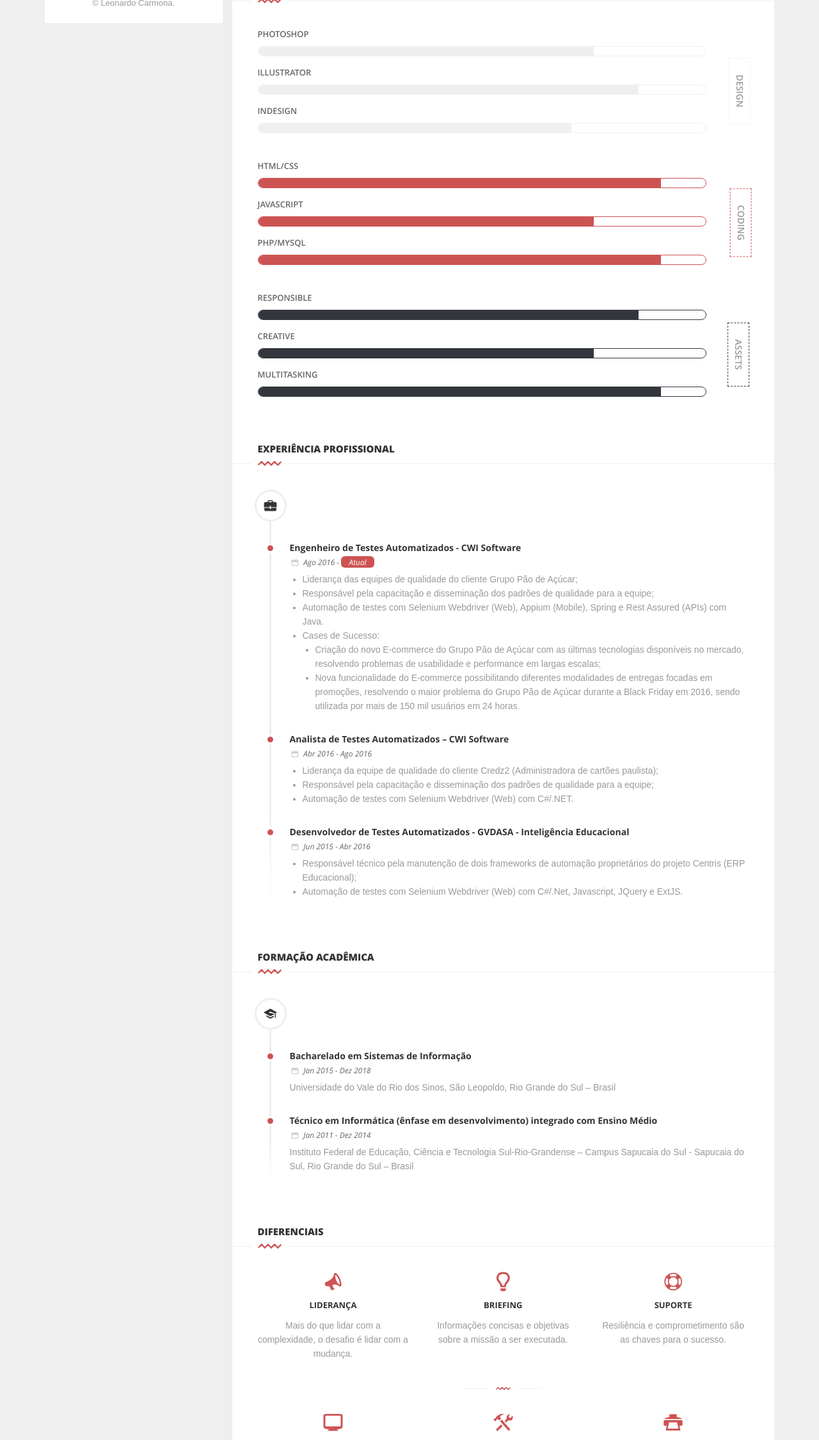
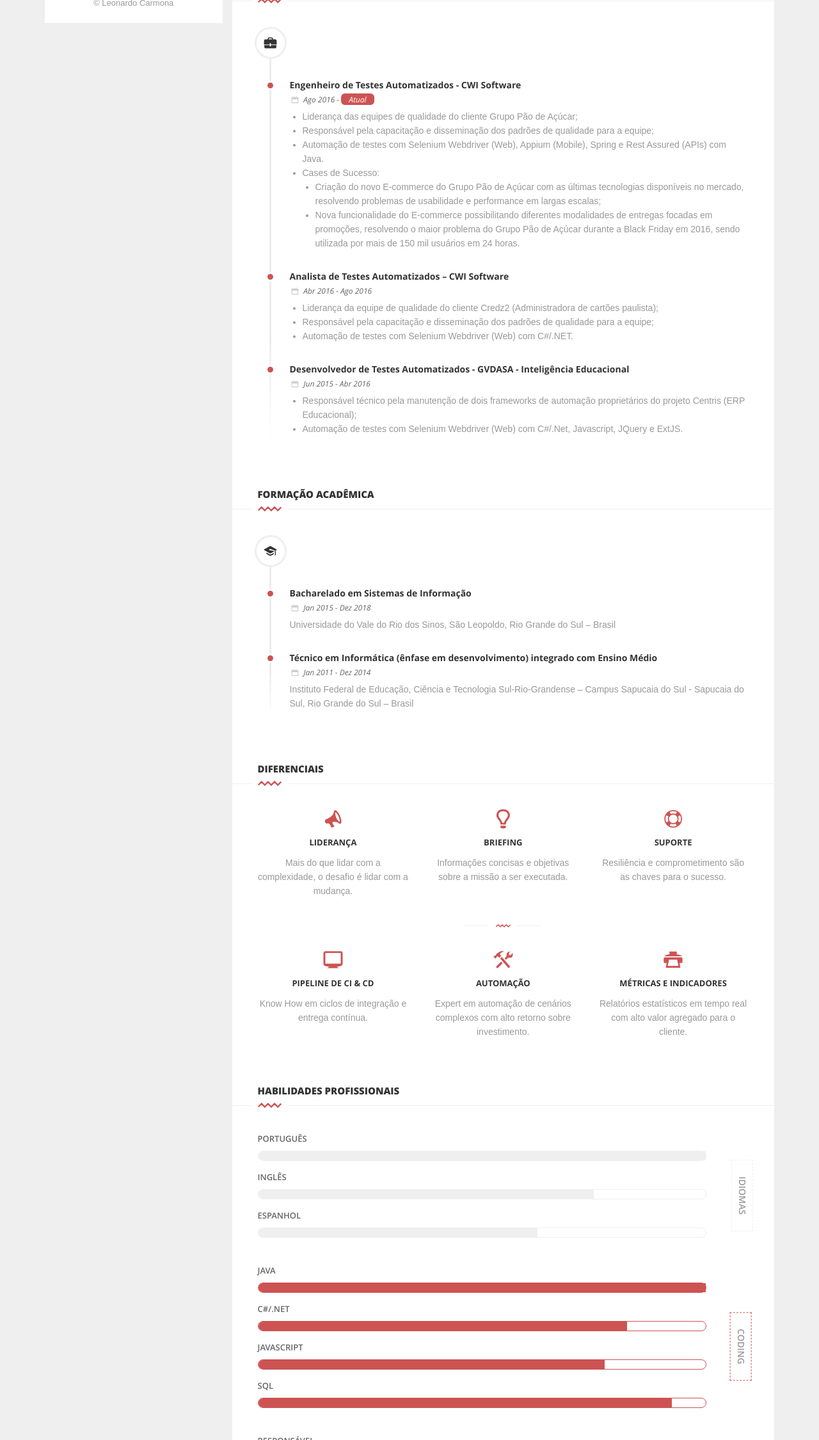
Before and after one commit to LeoCarmona/leocarmona.github.io, a plain HTML site: page index.html in a window 1280 px wide. Shown: the part 550-2800 px from the top of the page at 64% size. Drawn offline with Linux system fonts and the light colour scheme; some packages are replaced by stand-ins of ours; a script that the page names is missing.

Commit message:
Atualização das habilidades profissionais

```diff
--- a/index.html
+++ b/index.html
@@ -69,7 +69,7 @@
 											<ul class="social">
 												<li><a href="https://www.linkedin.com/in/l3ocarmona" target="_blank"><i class="icon-linkedin"></i></a> </li>
 											</ul>
-											<p>&copy; Leonardo Carmona.</p>
+											<p>&copy; Leonardo Carmona</p>
 										</div>
 									</header>
 									<!--End  header-->
@@ -138,140 +138,6 @@
 														</div>
 														<!--End row-->
 													</div>
-												</div>
-												<!--End block content-->
-											</div>
-											<!--End content-->
-											<!--Main title-->
-											<div class="main-title">
-												<h1>professional skills</h1>
-												<div class="divider">
-													<div class="zigzag large clearfix " data-svg-drawing="yes">
-														<svg xml:space="preserve" viewBox="0 0 69.172 14.975" width="37" height="28" y="0px" x="0px" xmlns:xlink="http://www.w3.org/1999/xlink" xmlns="http://www.w3.org/2000/svg" version="1.1">
-															<path d="M1.357,12.26 10.807,2.81 20.328,12.332
-																29.781,2.879 39.223,12.321 48.754,2.79 58.286,12.321 67.815,2.793 " style="stroke-dasharray: 93.9851, 93.9851; stroke-dashoffset: 0;" />
-														</svg>
-													</div>
-												</div>
-											</div>
-											<!--End main title-->
-											<!--Content-->
-											<div class="content">
-												<!--Block content-->
-												<div class="block-content margBMedium">
-													<!--Skill design-->
-													<div class=" skill des">
-														<!--Row-->
-														<div class="row ">
-															<div class="vc">
-																<div class="col-md-11">
-																	<ul class="skills-list clearfix">
-																		<li>
-																			<h4>Photoshop</h4>
-																			<div class="progress">
-																				<div class="percentage"> 75% </div>
-																			</div>
-																		</li>
-																		<li>
-																			<h4>Illustrator</h4>
-																			<div class="progress">
-																				<div class="percentage"> 85% </div>
-																			</div>
-																		</li>
-																		<li>
-																			<h4>Indesign</h4>
-																			<div class="progress">
-																				<div class="percentage"> 70% </div>
-																			</div>
-																		</li>
-																	</ul>
-																</div>
-																<div class="col-md-1">
-																	<div class="title des"> <span>design</span> </div>
-																</div>
-															</div>
-														</div>
-														<!--End row-->
-													</div>
-													<!--End skill design-->
-												</div>
-												<!--End block content-->
-												<!--Block content-->
-												<div class="block-content margBMedium">
-													<!--Skill design-->
-													<div class=" skill dev">
-														<!--Row-->
-														<div class="row">
-															<div class="vc">
-																<div class="col-md-11">
-																	<ul class="skills-list clearfix">
-																		<li>
-																			<h4>Html/css</h4>
-																			<div class="progress">
-																				<div class="percentage"> 90% </div>
-																			</div>
-																		</li>
-																		<li>
-																			<h4>javascript</h4>
-																			<div class="progress">
-																				<div class="percentage"> 75% </div>
-																			</div>
-																		</li>
-																		<li>
-																			<h4>php/mysql</h4>
-																			<div class="progress">
-																				<div class="percentage"> 90% </div>
-																			</div>
-																		</li>
-																	</ul>
-																</div>
-																<div class="col-md-1">
-																	<div class="title dev"> <span>Coding </span> </div>
-																</div>
-															</div>
-														</div>
-														<!--End row-->
-													</div>
-													<!--End skill design-->
-												</div>
-												<!--End block content-->
-												<!--Block content-->
-												<div class="block-content">
-													<!--Skill design-->
-													<div class=" skill prs">
-														<!--Row-->
-														<div class="row ">
-															<div class="vc">
-																<div class="col-md-11">
-																	<ul class="skills-list clearfix">
-																		<li>
-																			<h4>Responsible</h4>
-																			<div class="progress">
-																				<div class="percentage"> 85% </div>
-																			</div>
-																		</li>
-																		<li>
-																			<h4>Creative</h4>
-																			<div class="progress">
-																				<div class="percentage"> 75% </div>
-																			</div>
-																		</li>
-																		<li>
-																			<h4>Multitasking</h4>
-																			<div class="progress">
-																				<div class="percentage"> 90% </div>
-																			</div>
-																		</li>
-																	</ul>
-																</div>
-																<div class="col-md-1">
-																	<div class="title prs"> <span>assets </span> </div>
-																</div>
-															</div>
-														</div>
-														<!--End row-->
-													</div>
-													<!--End skill design-->
 												</div>
 												<!--End block content-->
 											</div>
@@ -516,6 +382,146 @@
 														<!--End row-->
 													</div>
 													<!--End servcices-->
+												</div>
+												<!--End block content-->
+											</div>
+											<!--End content-->
+											<!--Main title-->
+											<div class="main-title">
+												<h1>Habilidades profissionais</h1>
+												<div class="divider">
+													<div class="zigzag large clearfix " data-svg-drawing="yes">
+														<svg xml:space="preserve" viewBox="0 0 69.172 14.975" width="37" height="28" y="0px" x="0px" xmlns:xlink="http://www.w3.org/1999/xlink" xmlns="http://www.w3.org/2000/svg" version="1.1">
+															<path d="M1.357,12.26 10.807,2.81 20.328,12.332
+																29.781,2.879 39.223,12.321 48.754,2.79 58.286,12.321 67.815,2.793 " style="stroke-dasharray: 93.9851, 93.9851; stroke-dashoffset: 0;" />
+														</svg>
+													</div>
+												</div>
+											</div>
+											<!--End main title-->
+											<!--Content-->
+											<div class="content">
+												<!--Block content-->
+												<div class="block-content margBMedium">
+													<!--Skill design-->
+													<div class=" skill des">
+														<!--Row-->
+														<div class="row ">
+															<div class="vc">
+																<div class="col-md-11">
+																	<ul class="skills-list clearfix">
+																		<li>
+																			<h4>Português</h4>
+																			<div class="progress">
+																				<div class="percentage"> 100% </div>
+																			</div>
+																		</li>
+																		<li>
+																			<h4>Inglês</h4>
+																			<div class="progress">
+																				<div class="percentage"> 75% </div>
+																			</div>
+																		</li>
+																		<li>
+																			<h4>Espanhol</h4>
+																			<div class="progress">
+																				<div class="percentage"> 62.5% </div>
+																			</div>
+																		</li>
+																	</ul>
+																</div>
+																<div class="col-md-1">
+																	<div class="title des"> <span>Idiomas</span> </div>
+																</div>
+															</div>
+														</div>
+														<!--End row-->
+													</div>
+													<!--End skill design-->
+												</div>
+												<!--End block content-->
+												<!--Block content-->
+												<div class="block-content margBMedium">
+													<!--Skill design-->
+													<div class=" skill dev">
+														<!--Row-->
+														<div class="row">
+															<div class="vc">
+																<div class="col-md-11">
+																	<ul class="skills-list clearfix">
+																		<li>
+																			<h4>Java</h4>
+																			<div class="progress">
+																				<div class="percentage"> 100% </div>
+																			</div>
+																		</li>
+																		<li>
+																			<h4>C#/.Net</h4>
+																			<div class="progress">
+																				<div class="percentage"> 82.5% </div>
+																			</div>
+																		</li>
+																		<li>
+																			<h4>JavaScript</h4>
+																			<div class="progress">
+																				<div class="percentage"> 77.5% </div>
+																			</div>
+																		</li>
+																		<li>
+																			<h4>SQL</h4>
+																			<div class="progress">
+																				<div class="percentage"> 92.5% </div>
+																			</div>
+																		</li>
+																	</ul>
+																</div>
+																<div class="col-md-1">
+																	<div class="title dev"> <span>Coding </span> </div>
+																</div>
+															</div>
+														</div>
+														<!--End row-->
+													</div>
+													<!--End skill design-->
+												</div>
+												<!--End block content-->
+												<!--Block content-->
+												<div class="block-content">
+													<!--Skill design-->
+													<div class=" skill prs">
+														<!--Row-->
+														<div class="row ">
+															<div class="vc">
+																<div class="col-md-11">
+																	<ul class="skills-list clearfix">
+																		<li>
+																			<h4>Responsável</h4>
+																			<div class="progress">
+																				<div class="percentage"> 100% </div>
+																			</div>
+																		</li>
+																		<li>
+																			<h4>Criativo</h4>
+																			<div class="progress">
+																				<div class="percentage"> 92.5% </div>
+																			</div>
+																		</li>
+																		<li>
+																			<h4>Multi-tarefa</h4>
+																			<div class="progress">
+																				<div class="percentage"> 100% </div>
+																			</div>
+																		</li>
+																	</ul>
+																</div>
+																<div class="col-md-1">
+																	<div class="title prs"> <span>Ativos </span> </div>
+																</div>
+															</div>
+														</div>
+														<!--End row-->
+													</div>
+													<!--End skill design-->
 												</div>
 												<!--End block content-->
 											</div>
```
Also changed, not shown: 1 other file.
